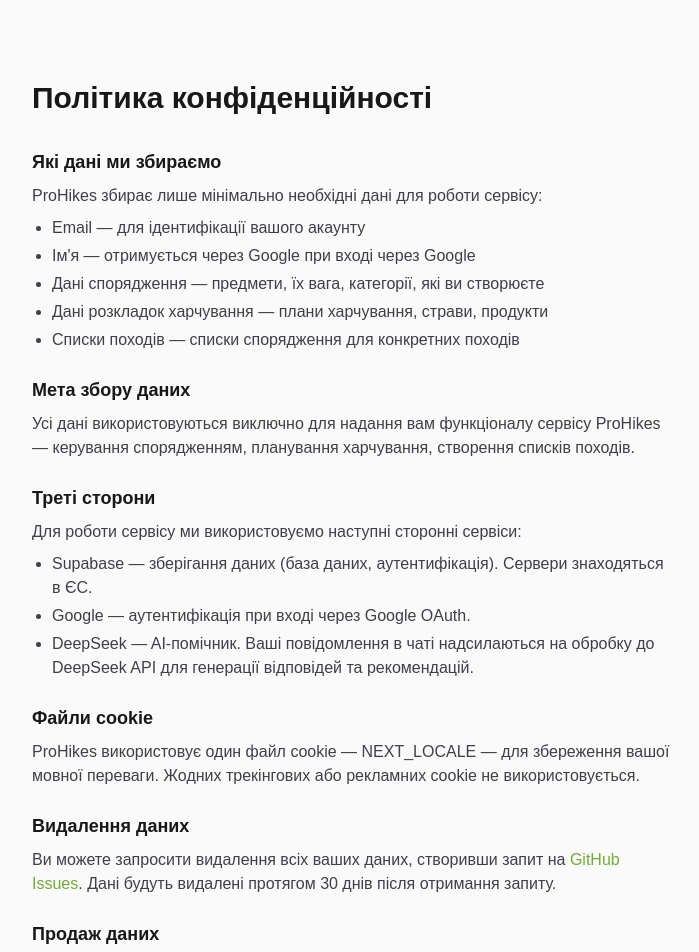
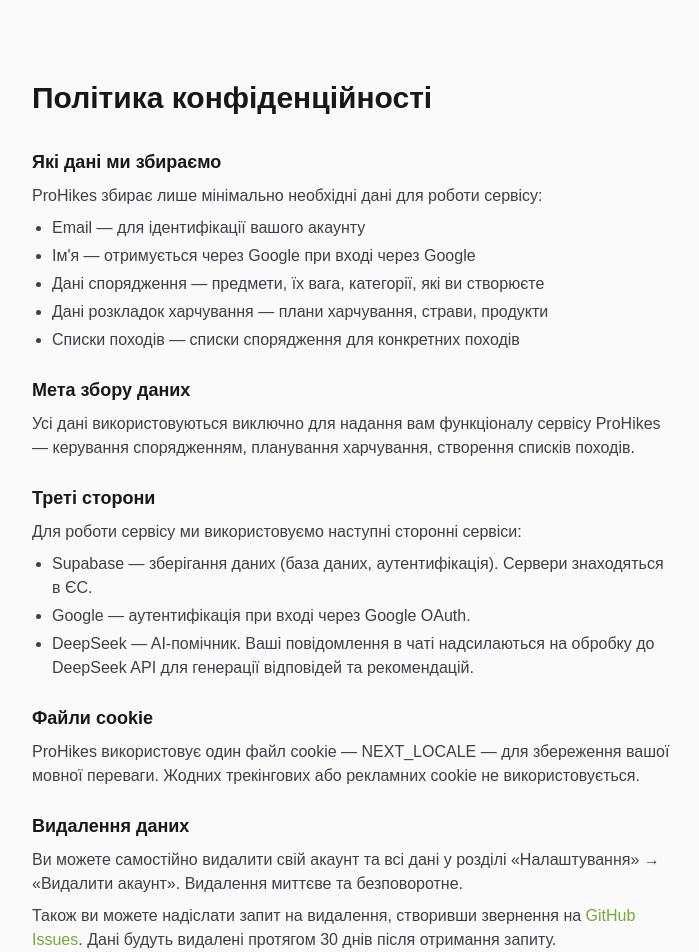
Before and after one commit to gray-od/hiker-app, a Next.js app: page /privacy in a window 1280 px wide. Shown: the top 952 px of the page, without its empty margins (288-987 px from the left). Built offline with nearby package versions, Linux system fonts and the light colour scheme; no server answers.

Commit message:
R22.2: privacy policy — self-service account deletion mention, i18n

```diff
--- a/src/app/privacy/page.tsx
+++ b/src/app/privacy/page.tsx
@@ -51,7 +51,8 @@ export default async function PrivacyPage() {
 
           <section>
             <h2 className="text-lg font-semibold text-zinc-900 dark:text-zinc-100 mb-2">{p('deletion_title')}</h2>
-            <p>
+            <p>{p('deletion_self_service')}</p>
+            <p className="mt-2">
               {p('deletion_text')}{' '}
               <a href="https://github.com/gray-od/hiker-app/issues" target="_blank" rel="noopener noreferrer" className="text-[#75a93a] hover:underline">
                 GitHub Issues
--- a/src/i18n/messages/en.json
+++ b/src/i18n/messages/en.json
@@ -295,7 +295,8 @@
     "cookies_title": "Cookies",
     "cookies_text": "ProHikes uses one cookie — NEXT_LOCALE — to save your language preference. No tracking or advertising cookies are used.",
     "deletion_title": "Data deletion",
-    "deletion_text": "You can request deletion of all your data by creating a request on",
+    "deletion_self_service": "You can delete your account and all data yourself in Settings → \"Delete Account\". Deletion is instant and permanent.",
+    "deletion_text": "Alternatively, you can request data deletion by creating a request on",
     "deletion_period": "Data will be deleted within 30 days of receiving the request.",
     "no_sale_title": "Data sales",
     "no_sale_text": "ProHikes does not sell your personal data to third parties. We do not use your data for advertising or marketing.",
--- a/src/i18n/messages/ru.json
+++ b/src/i18n/messages/ru.json
@@ -295,7 +295,8 @@
     "cookies_title": "Файлы cookie",
     "cookies_text": "ProHikes использует один файл cookie — NEXT_LOCALE — для сохранения вашего языкового предпочтения. Никаких трекинговых или рекламных cookie не используется.",
     "deletion_title": "Удаление данных",
-    "deletion_text": "Вы можете запросить удаление всех ваших данных, создав запрос на",
+    "deletion_self_service": "Вы можете самостоятельно удалить свой аккаунт и все данные в разделе «Настройки» → «Удалить аккаунт». Удаление мгновенное и необратимое.",
+    "deletion_text": "Также вы можете отправить запрос на удаление, создав обращение на",
     "deletion_period": "Данные будут удалены в течение 30 дней после получения запроса.",
     "no_sale_title": "Продажа данных",
     "no_sale_text": "ProHikes не продаёт ваши персональные данные третьим сторонам. Мы не используем ваши данные для рекламы или маркетинга.",
--- a/src/i18n/messages/uk.json
+++ b/src/i18n/messages/uk.json
@@ -295,7 +295,8 @@
     "cookies_title": "Файли cookie",
     "cookies_text": "ProHikes використовує один файл cookie — NEXT_LOCALE — для збереження вашої мовної переваги. Жодних трекінгових або рекламних cookie не використовується.",
     "deletion_title": "Видалення даних",
-    "deletion_text": "Ви можете запросити видалення всіх ваших даних, створивши запит на",
+    "deletion_self_service": "Ви можете самостійно видалити свій акаунт та всі дані у розділі «Налаштування» → «Видалити акаунт». Видалення миттєве та безповоротне.",
+    "deletion_text": "Також ви можете надіслати запит на видалення, створивши звернення на",
     "deletion_period": "Дані будуть видалені протягом 30 днів після отримання запиту.",
     "no_sale_title": "Продаж даних",
     "no_sale_text": "ProHikes не продає ваші персональні дані третім сторонам. Ми не використовуємо ваші дані для реклами чи маркетингу.",
```
